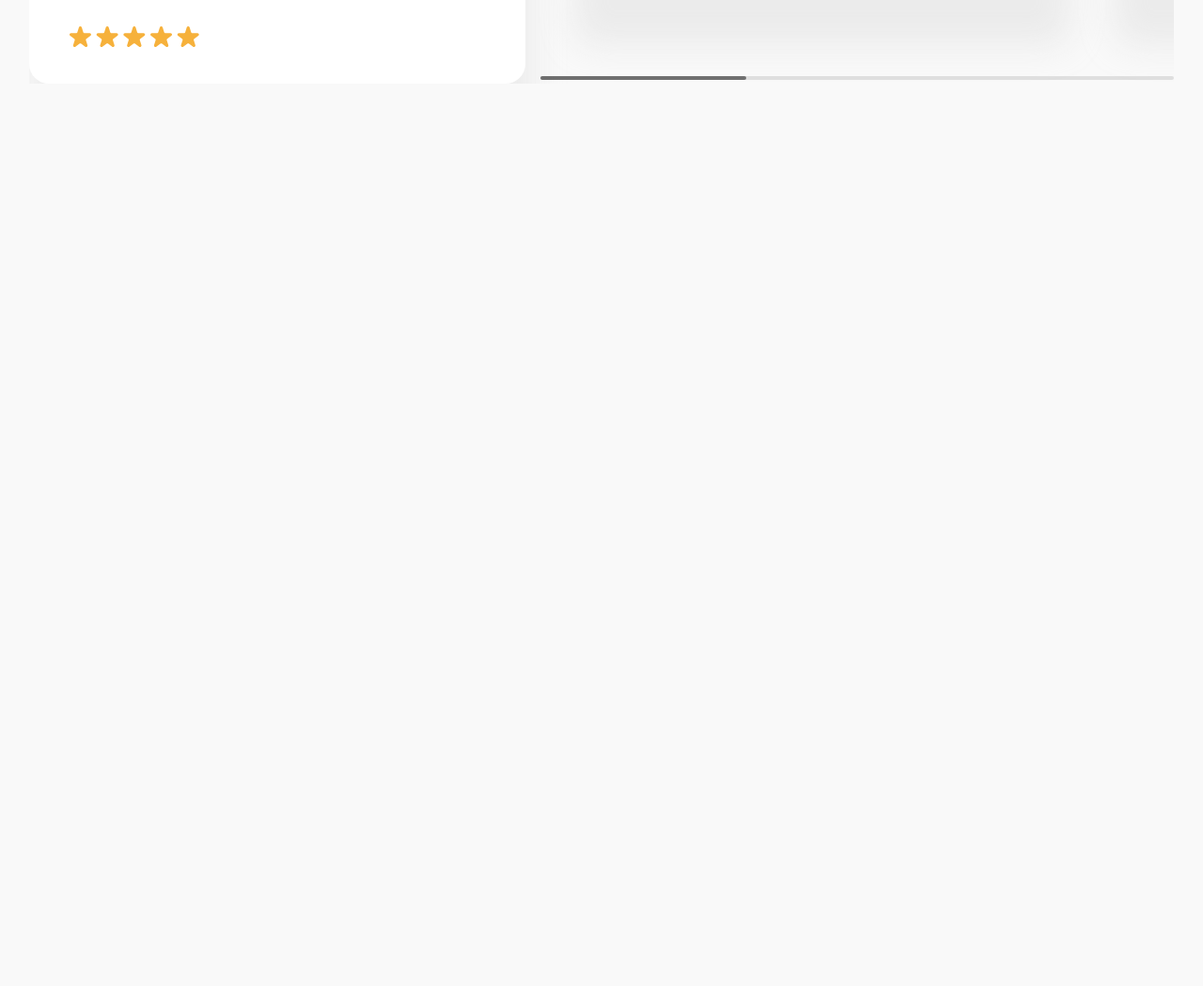
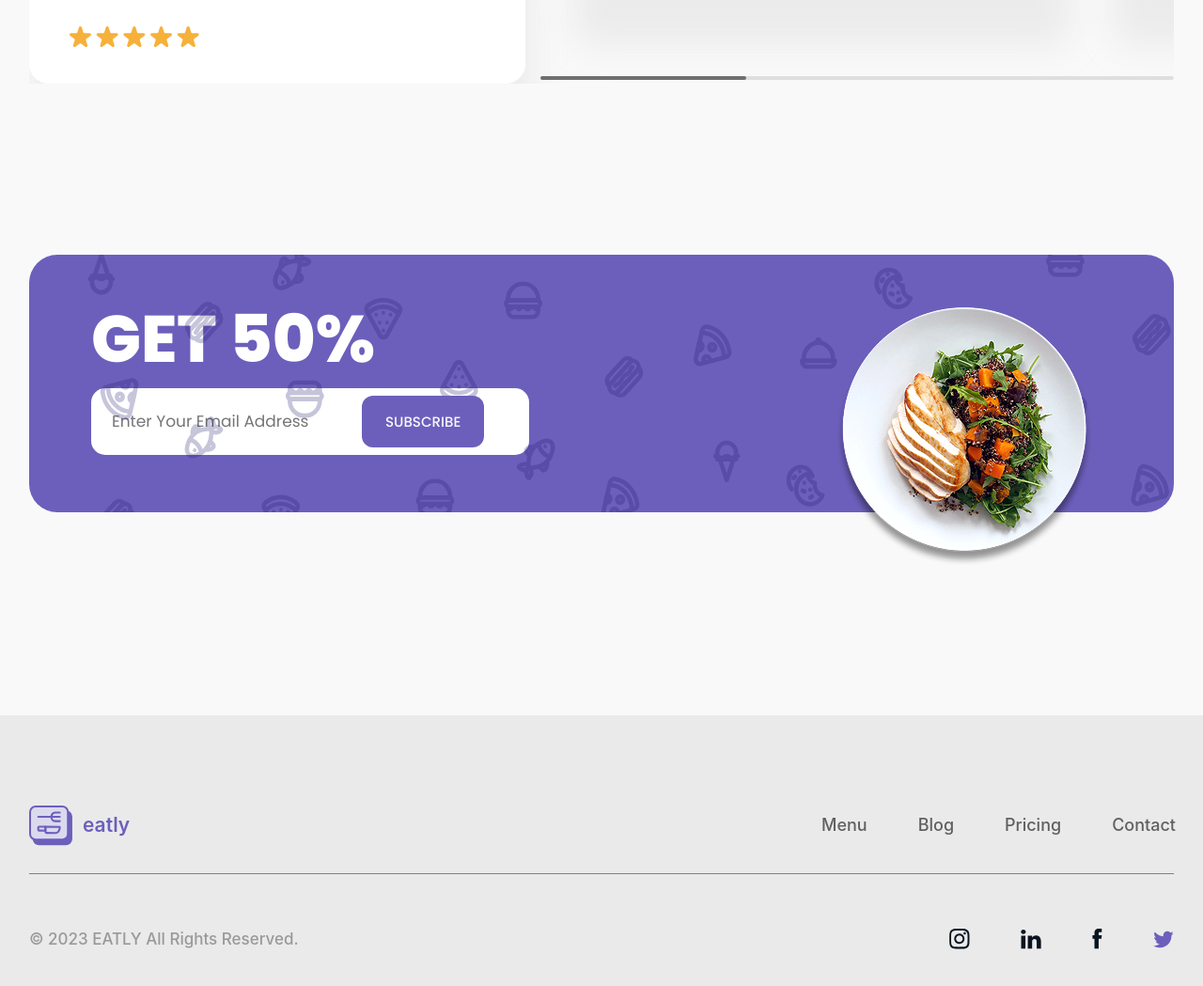
Before and after one commit to killrealpp/restoraunt, a plain HTML site: page index.html in a window 1280 px wide. Shown: the part 4957-6006 px from the top of the page at 94% size. Before the commit the page ends 5228 px from the top, so only its background shows below. Drawn offline with nearby package versions, Linux system fonts and the light colour scheme; files whose address does not match are found by name; a web font is replaced by a local one.

Commit message:
full maket

```diff
--- a/index.html
+++ b/index.html
@@ -487,11 +487,56 @@
                 </div>
             </section>
 
+            <section class="get">
+                <div class="container">
+                    <div class="get__dish">
+                        <div class="get__inner">
+                            <h2 class="get__title">GET 50%</h2>
+                            <div class="get__item">
+                                <input class="get__input" type="text" placeholder="Enter Your Email Address">
+                                <button class="get__btn">subscribe</button>
+                            </div>
+                        </div>
+                    </div>
+                </div>
+            </section>
 
         </main>
         <footer class="footer">
             <div class="container">
-                <div class="footer__inner"></div>
+                <div class="footer__inner">
+                    <div class="footer__top">
+                        <a class="logo" href="#" aria-label="logo">
+                            <img class="logo__img" src="./img/header/logo.svg" alt="logo image">
+                            <p class="logo__text">eatly</p>
+                        </a>
+                        <nav class="menu">
+                            <ul class="menu__list">
+                                <li class="menu__item">
+                                    <a class="menu__item-link" href="#" aria-label="menu">Menu</a>
+                                </li>
+                                <li class="menu__item">
+                                    <a class="menu__item-link" href="#" aria-label="Blog">Blog</a>
+                                </li>
+                                <li class="menu__item">
+                                    <a class="menu__item-link" href="#" aria-label="Pricing">Pricing</a>
+                                </li>
+                                <li class="menu__item">
+                                    <a class="menu__item-link" href="#" aria-label="Contact">Contact</a>
+                                </li>
+                            </ul>
+                        </nav>
+                    </div>
+                    <div class="footer__bottom">
+                        <p class="footer__bottom-text">© 2023 EATLY All Rights Reserved.</p>
+                        <div class="footer__bottom-imgs">
+                            <img class="footer__bottom-img" src="/img/icon/insta.svg" alt="cosial network">
+                            <img class="footer__bottom-img" src="/img/icon/in.svg" alt="cosial network">
+                            <img class="footer__bottom-img" src="/img/icon/face.svg" alt="cosial network">
+                            <img class="footer__bottom-img" src="/img/icon/twitter.svg" alt="cosial network">
+                        </div>
+                    </div>
+                </div>
             </div>
         </footer>
     </div>
--- a/scss/blocks/_footer.scss
+++ b/scss/blocks/_footer.scss
@@ -0,0 +1,33 @@
+.footer{
+    padding: 96px 0 81px;
+    background: #EAEAEA;
+    &__inner{
+        display: flex;
+        flex-direction: column;
+    }
+    &__top{
+        display: flex;
+        align-items: center;
+        justify-content: space-between;
+        padding-bottom: 29px;
+        border-bottom: 1px solid #818181;
+    }
+    &__bottom{
+        padding-top: 57px;
+        display: flex;
+        align-items: center;
+        justify-content: space-between;
+        gap: 10px;
+        &-text{
+            @extend %inter-500;
+            font-size: 17px;
+            line-height: 1.5;
+            color: #999999;
+        }
+        &-imgs{
+            display: flex;
+            align-items: center;
+            gap: 54px;
+        }
+    }
+}
--- /dev/null
+++ b/scss/blocks/_get.scss
@@ -0,0 +1,66 @@
+.get{
+    padding-bottom: 216px;
+    background-color: $bg-color;
+    &__inner{
+        background-color: #6C5FBC;
+        width: 100%;
+        border-radius: 30px;
+        padding: 37px 0 61px 66px;
+        position: relative;
+        overflow: hidden;
+        &::after{
+            position: absolute;
+            content: "";
+            background-image: url('/img/rest/get.svg');
+            right: 0;
+            top: 0;
+            width: 1214px;
+            height: 280px;
+        }
+    }&__title{
+        @extend %poppins-800;
+        font-size: 70px;
+        line-height: 1.5;
+        color: #FFFFFF;
+    }
+    &__item{
+        position: relative;
+    }
+    &__input{
+        padding: 22px 200px 23px 22px;
+        background-color: #fff;
+        border-radius: 15px;
+        @extend %poppins-400;
+        font-size: 17px;
+        letter-spacing: 3%;
+        z-index: 10;
+    }
+    &__btn{
+        padding: 16px 25px;
+        @extend %poppins-500;
+        font-size: 15px;
+        letter-spacing: 3%;
+        text-transform: uppercase;
+        color: #F7F8FA;
+        background-color: $button-Bgcolor;
+        border-radius: 12px;
+        position: absolute;
+        left: 25%;
+        top: 8px;
+        transition: all .3s ease;
+        z-index: 6;
+    }
+
+    &__dish{
+        position: relative;
+        &::after{
+            position: absolute;
+            content: "";
+            background-image: url('/img/rest/food.png');
+            width: 276px;
+            height: 276px;
+            right: 7%;
+            top: 20%;
+        }
+    }
+}
--- a/scss/main.scss
+++ b/scss/main.scss
@@ -14,3 +14,4 @@
 @import "blocks/_dish.scss";
 @import "blocks/_control.scss";
 @import "blocks/_slider.scss";
+@import "blocks/_get.scss";
```
Also changed, not shown: css/main.css, img/icon/face.svg (added), img/icon/in.svg (added), img/icon/insta.svg (added), img/icon/twitter.svg (added), img/rest/food.png (added), img/rest/get.svg (added), 1 other file.
